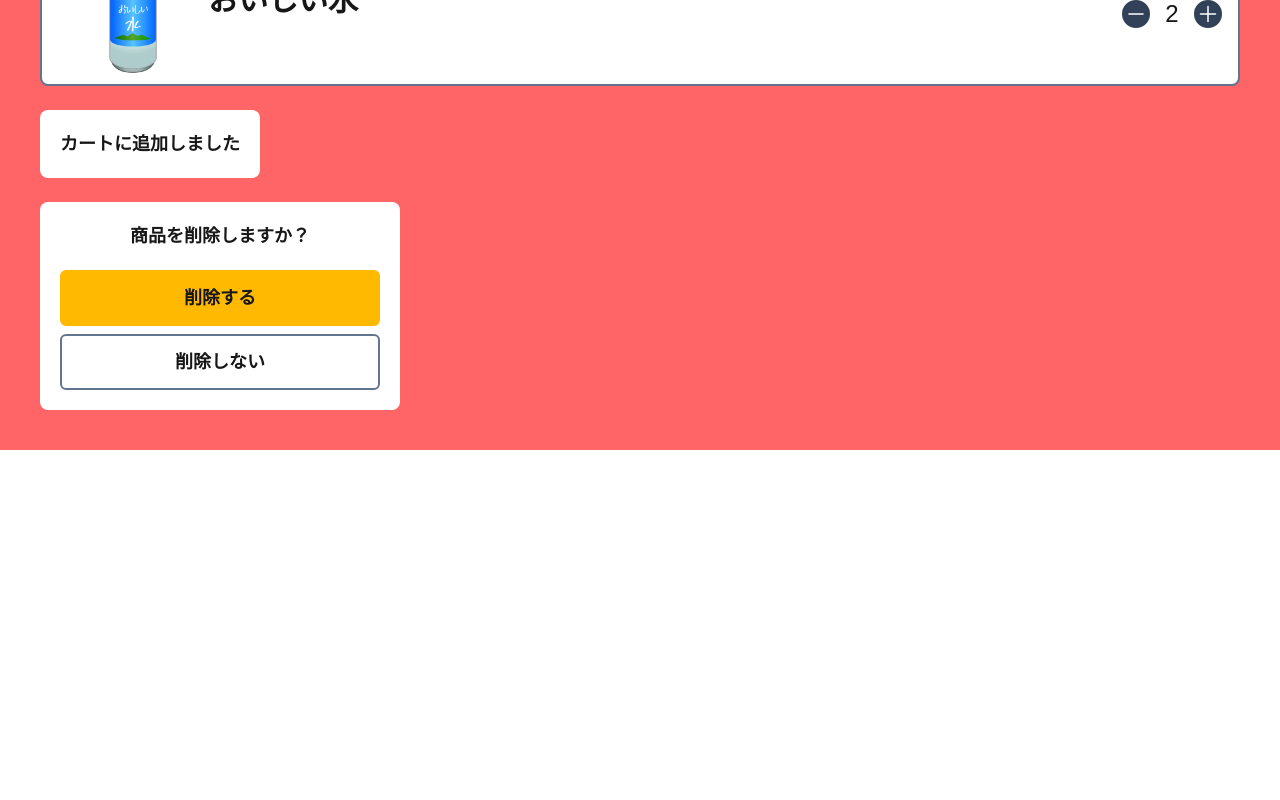
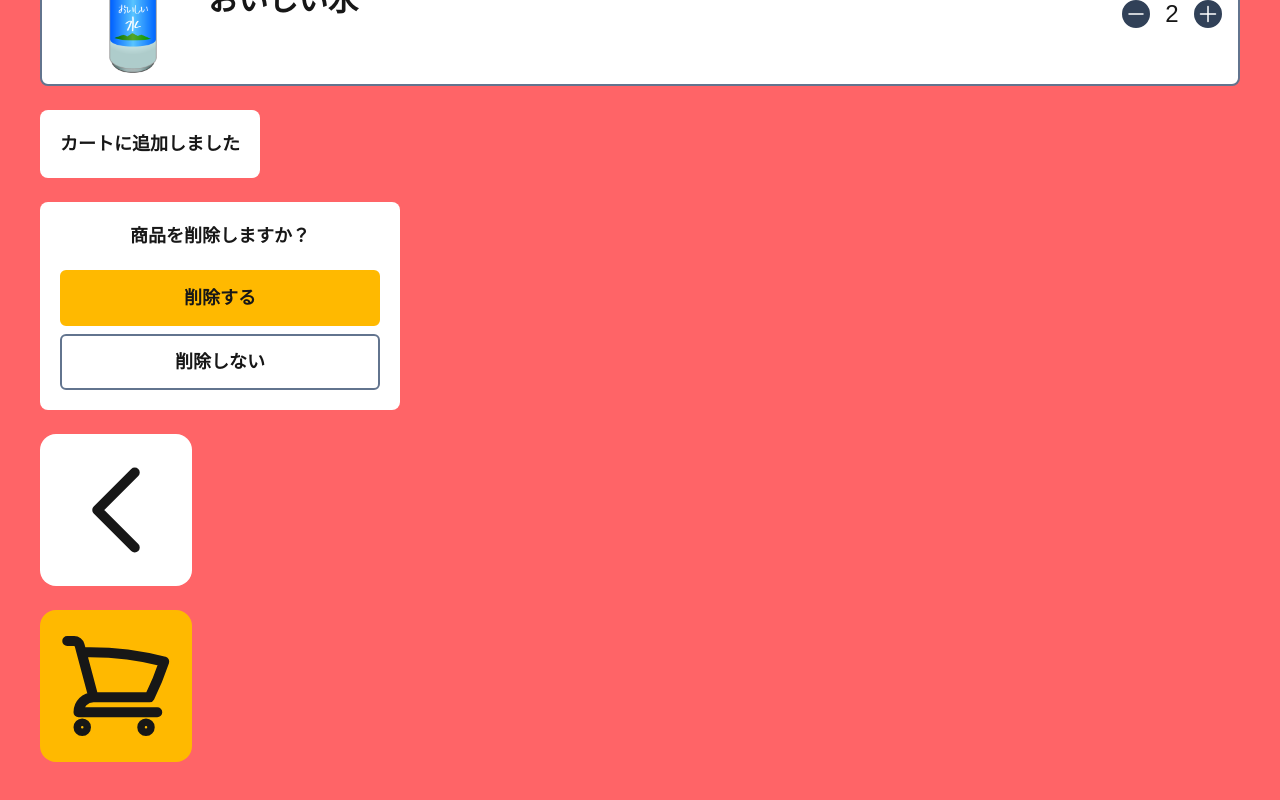
Before and after one commit to inooto/registry_next, a Next.js app: page / in a window 1280 px wide. Shown: the part 672-1472 px from the top of the page. Before the commit the page ends 1122 px from the top, so only its background shows below. Built offline with nearby package versions, Linux system fonts and the light colour scheme.

Commit message:
add: square icon button

```diff
--- a/app/page.tsx
+++ b/app/page.tsx
@@ -7,6 +7,7 @@
 import ItemCartCard from "@/components/cards/itemCartCard";
 import NormalButton from "@/components/buttons/normalButton";
 import Modal from "@/components/modal";
+import SquareIconButton from "@/components/buttons/squareIconButton";
 
 const devItem = {
   id: 1,
@@ -79,6 +80,12 @@
           <NormalButton text="削除しない" color="white" />
         </div>
       </Modal>
+
+      <br />
+
+      <SquareIconButton icon="back" />
+      <br />
+      <SquareIconButton icon="cart" />
     </div>
   );
 }
--- /dev/null
+++ b/components/buttons/squareIconButton.tsx
@@ -0,0 +1,20 @@
+import ChevronLeft from "../icons/chevronLeft";
+import Cart from "../icons/cart";
+
+type SquareIconButtonProps = {
+  icon: "back" | "cart";
+};
+
+const SquareIconButton = (props: SquareIconButtonProps) => {
+  const { icon } = props;
+  const bgColor =
+    icon === "back" ? "bg-white" : icon === "cart" ? "bg-amber-400" : "";
+
+  return (
+    <div className={`w-fit p-4 rounded-2xl ${bgColor}`}>
+      {icon === "back" ? <ChevronLeft /> : icon === "cart" ? <Cart /> : <></>}
+    </div>
+  );
+};
+
+export default SquareIconButton;
--- /dev/null
+++ b/components/icons/cart.tsx
@@ -0,0 +1,20 @@
+const Cart = () => {
+  return (
+    <svg
+      xmlns="http://www.w3.org/2000/svg"
+      fill="none"
+      viewBox="0 0 24 24"
+      strokeWidth={2}
+      stroke="currentColor"
+      className="size-30"
+    >
+      <path
+        strokeLinecap="round"
+        strokeLinejoin="round"
+        d="M2.25 3h1.386c.51 0 .955.343 1.087.835l.383 1.437M7.5 14.25a3 3 0 0 0-3 3h15.75m-12.75-3h11.218c1.121-2.3 2.1-4.684 2.924-7.138a60.114 60.114 0 0 0-16.536-1.84M7.5 14.25 5.106 5.272M6 20.25a.75.75 0 1 1-1.5 0 .75.75 0 0 1 1.5 0Zm12.75 0a.75.75 0 1 1-1.5 0 .75.75 0 0 1 1.5 0Z"
+      />
+    </svg>
+  );
+};
+
+export default Cart;
--- /dev/null
+++ b/components/icons/chevronLeft.tsx
@@ -0,0 +1,20 @@
+const ChevronLeft = () => {
+  return (
+    <svg
+      xmlns="http://www.w3.org/2000/svg"
+      fill="none"
+      viewBox="0 0 24 24"
+      strokeWidth={2}
+      stroke="currentColor"
+      className="size-30"
+    >
+      <path
+        strokeLinecap="round"
+        strokeLinejoin="round"
+        d="M15.75 19.5 8.25 12l7.5-7.5"
+      />
+    </svg>
+  );
+};
+
+export default ChevronLeft;
```
